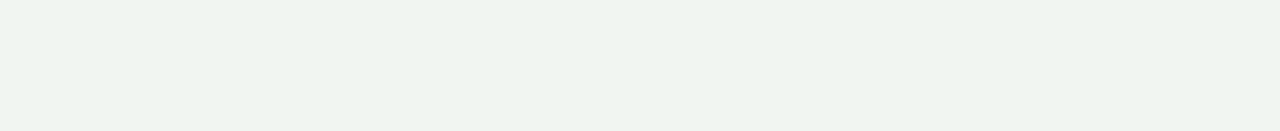
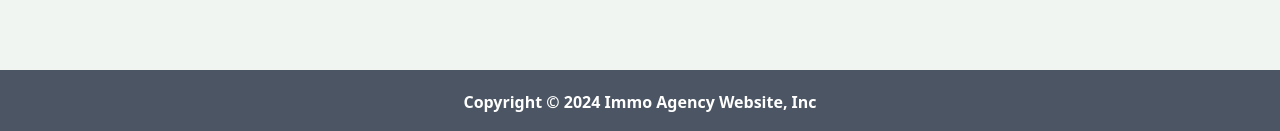
Before and after one commit to kevinkalenga/Mern_Stack_Immo_Agency, a React (Vite) app in the folder client/: page / in a window 1280 px wide. Shown: the part 802-933 px from the top of the page. Before the commit the page ends 800 px from the top, so only its background shows below. Built offline with nearby package versions, Linux system fonts and the light colour scheme; no server answers; a web font is replaced by a local one.

Commit message:
Footer component has been added

```diff
--- a/client/src/App.jsx
+++ b/client/src/App.jsx
@@ -9,6 +9,7 @@ import CreateListing from './pages/createListing';
 import UpdateListing from './pages/UpdateListing';
 import Search from './pages/Search';
 import Header from './components/Header';
+import Footer from './components/Footer';
 import PrivateRoute from './components/PrivateRoute';
 
 function App() {
@@ -30,7 +31,7 @@ function App() {
            </Route>
 
        </Routes>
-
+       <Footer />
     </BrowserRouter>
   )
 }
--- /dev/null
+++ b/client/src/components/Footer.jsx
@@ -0,0 +1,12 @@
+
+
+function Footer() {
+    //min-h-12 fixed bottom-0
+    return (
+    <div className="text-center flex justify-center items-center
+       bg-gray-600 py-5 text-white font-semibold w-full">
+        <p>Copyright © 2024 Immo Agency Website, Inc</p>
+    </div>
+    )
+}
+export default Footer;
--- a/client/src/index.css
+++ b/client/src/index.css
@@ -9,5 +9,7 @@
   body {
     background-color: rgb(241, 245, 241);
   }
-
+  html::-webkit-scrollbar {
+    display: none;
+  }
 }
--- a/client/src/pages/About.jsx
+++ b/client/src/pages/About.jsx
@@ -4,7 +4,7 @@
 
 export default function About() {
   return (
-    <div className='py-20 px-4 max-w-6xl mx-auto'>
+    <div className='py-20 px-4 max-w-6xl mx-auto min-h-screen'>
       <h1 className='text-3xl font-bold mb-4 text-slate-800'>About Immo agency</h1>
       <p className='mb-4 text-slate-700'>Immo agency is a leading real estate agency that specializes in helping clients buy, sell, and rent properties in the most desirable neighborhoods. Our team of experienced agents is dedicated to providing exceptional service and making the buying and selling process as smooth as possible.</p>
       <p className='mb-4 text-slate-700'>
--- a/client/src/pages/Home.jsx
+++ b/client/src/pages/Home.jsx
@@ -41,13 +41,13 @@ export default function Home() {
         const data = await res.json();
         setSaleListings(data);
       } catch (error) {
-        log(error);
+        console.log(error);
       }
     };
     fetchOfferListings();
   }, []);
   return (
-    <div>
+    <div className='min-h-screen'>
       {/* top */}
       <div className='flex flex-col gap-6 p-28 px-3 max-w-6xl mx-auto'>
         <h1 className='text-slate-700 font-bold text-3xl lg:text-6xl'>
--- a/client/src/pages/Listing.jsx
+++ b/client/src/pages/Listing.jsx
@@ -53,7 +53,7 @@ export default function Listing() {
   }, [params.listingId]);
 
   return (
-    <main>
+    <main className='min-h-screen'>
       {loading && <p className='text-center my-7 text-2xl'>Loading...</p>}
       {error && (
         <p className='text-center my-7 text-2xl'>Something went wrong!</p>
--- a/client/src/pages/Profile.jsx
+++ b/client/src/pages/Profile.jsx
@@ -167,7 +167,7 @@ const handleSignOut = async () => {
  }
 
   return (
-    <div className='p-3 max-w-lg mx-auto'>
+    <div className='p-3 max-w-lg mx-auto min-h-screen'>
       <h1 className='text-3xl font-semibold text-center my-7'>Profile</h1>
       <form onSubmit={handleSubmit} className='flex flex-col gap-4'>
             <input onChange={(e) => setFile(e.target.files[0])} type="file" ref={fileRef} hidden accept='image/*' />
--- a/client/src/pages/Search.jsx
+++ b/client/src/pages/Search.jsx
@@ -148,7 +148,7 @@ export default function Search() {
 
 
    return (
-    <div className="flex flex-col md:flex-row">
+    <div className="flex flex-col md:flex-row min-h-screen">
       <div className="p-7 border-b-2 md:border-r-2 md:min-h-screen">
           <form onSubmit={handleSubmit} className="flex flex-col gap-8">
             <div className="flex items-center gap-2">
--- a/client/src/pages/Signin.jsx
+++ b/client/src/pages/Signin.jsx
@@ -42,7 +42,7 @@ export default function Signin() {
   }
 }
   return (
-    <div className="p-3 max-w-lg mx-auto">
+    <div className="p-3 max-w-lg mx-auto min-h-screen">
       <h1 className="text-3xl text-center font-semibold my-7">Sign In</h1>
       <form onSubmit={handleSubmit} className="flex flex-col gap-4">
         <input type="email" className="border p-3 rounded-lg"
--- a/client/src/pages/Signup.jsx
+++ b/client/src/pages/Signup.jsx
@@ -43,7 +43,7 @@ export default function Signup() {
   }
 }
   return (
-    <div className="p-3 max-w-lg mx-auto">
+    <div className="p-3 max-w-lg mx-auto min-h-screen">
       <h1 className="text-3xl text-center font-semibold my-7">Sign Up</h1>
       <form onSubmit={handleSubmit} className="flex flex-col gap-4">
         <input type="text" className="border p-3 rounded-lg"
--- a/client/src/pages/UpdateListing.jsx
+++ b/client/src/pages/UpdateListing.jsx
@@ -170,7 +170,7 @@ export default function CreateListing() {
  }
 
   return (
-    <main className="p-3 max-w-4xl mx-auto">
+    <main className="p-3 max-w-4xl mx-auto min-h-screen">
        <h1 className="text-3xl font-semibold text-center my-7">Update a listing</h1>
        <form onSubmit={handleSubmit} className="flex flex-col sm:flex-row gap-4">
          <div className=" flex flex-col gap-4 flex-1">
--- a/client/src/pages/createListing.jsx
+++ b/client/src/pages/createListing.jsx
@@ -152,7 +152,7 @@ export default function CreateListing() {
  }
 
   return (
-    <main className="p-3 max-w-4xl mx-auto">
+    <main className="p-3 max-w-4xl mx-auto min-h-screen">
        <h1 className="text-3xl font-semibold text-center my-7">Create a listing</h1>
        <form onSubmit={handleSubmit} className="flex flex-col sm:flex-row gap-4">
          <div className=" flex flex-col gap-4 flex-1">
```
